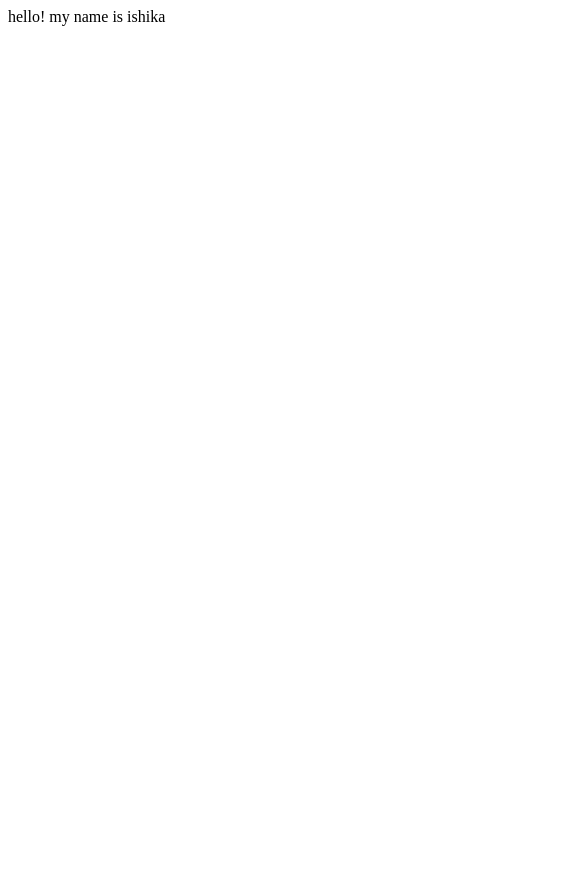
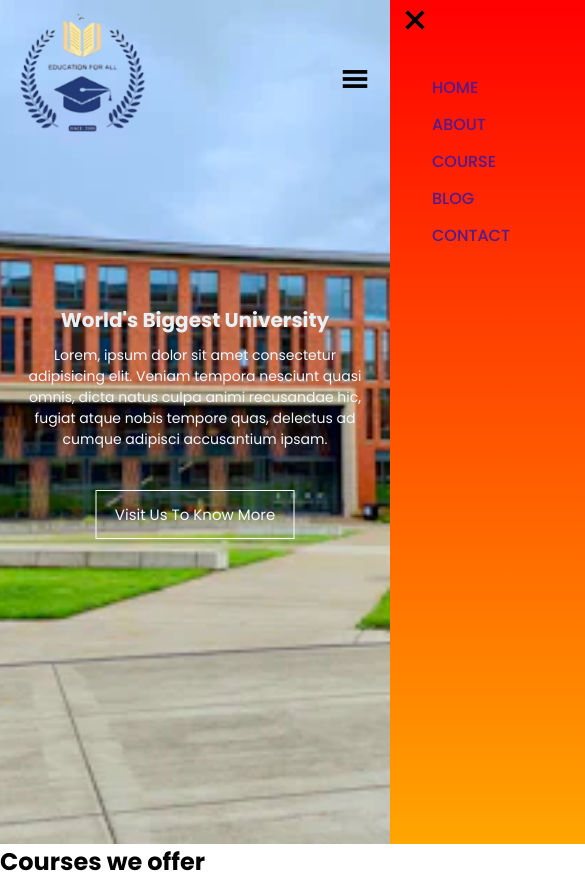
Before and after one commit to Ishika-Singhal/Website, a plain HTML site: page index.html in a window 390 px wide. Shown: the whole page, 585 px wide, since content can reach past the window. Before the commit the page ends 844 px from the top, so only its background shows below. Drawn offline with nearby package versions, Linux system fonts and the light colour scheme.

Commit message:
header page

```diff
--- a/index.html
+++ b/index.html
@@ -5,8 +5,58 @@
     <meta name="viewport" content="width=device-width, initial-scale=1.0">
     <meta http-equiv="X-UA-Compatible" content="ie=edge">
     <title>Document</title>
+    <link rel="stylesheet" href="https://fonts.googleapis.com/css2?family=Material+Symbols+Outlined:opsz,wght,FILL,GRAD@24,400,0,0" />
+    <link rel="stylesheet" href="style.css">
 </head>
 <body>
-      hello! my name is ishika
+
+    <!-- header -->
+      <section class="header">
+          <nav>
+              <a href="index.html"><img src="bgr.png" alt="logo"></a>
+              <div class="navlinks" id="nav-links">
+                    <span class="material-symbols-outlined icon" onclick="hideMenu()">
+                            close
+                            </span>
+
+                <ul>
+                      <li><a href="">HOME</a> </li>
+                      <li><a href="">ABOUT</a></li>
+                      <li><a href="">COURSE</a></li>
+                      <li><a href="">BLOG</a></li>
+                      <li><a href="">CONTACT</a></li>
+                  </ul>
+
+              </div>
+              <span class="material-symbols-outlined icon" onclick="showMenu()">
+                    menu
+                    </span>
+          </nav>
+
+          <div class="textbox">
+              <h1>World's Biggest University</h1>
+              <p>Lorem, ipsum dolor sit amet consectetur adipisicing elit. Veniam tempora nesciunt quasi omnis, dicta natus culpa animi recusandae hic, fugiat atque nobis tempore quas, delectus ad cumque adipisci accusantium ipsam.</p>
+              <a href="" class="headbtn">Visit Us To Know More</a>
+
+          </div>
+      </section>
+
+
+<!-- courses -->
+      <section class="course">
+           <h1>Courses we offer</h1>
+      </section>
+
+      <!-- javascript for toggle menu -->
+      <script>
+var navlinks=document.getElementById("nav-links");
+function showMenu(){
+    navlinks.style.right="0";
+}
+function hideMenu(){
+    navlinks.style.right="-200px";
+}
+
+      </script>
 </body>
 </html>
--- a/style.css
+++ b/style.css
@@ -1,5 +1,137 @@
+@import url('https://fonts.googleapis.com/css2?family=Poppins:ital,wght@0,100;0,200;0,300;0,400;0,500;0,600;0,700;0,800;0,900;1,100;1,200;1,300;1,400;1,500;1,600;1,700;1,800;1,900&display=swap');
+
 *{
     margin:0;
     padding: 0;
     box-sizing: border-box;
+    font-family: "Poppins", sans-serif;
 }
+
+.header{
+    min-height: 100vh;
+    width:100vw;
+    background-image:url('cllg.jpg');
+    background-repeat: no-repeat;
+    background-size: cover;
+    background-position:center;
+    background-attachment: fixed;
+
+}
+
+nav{
+    display: flex;
+    flex-flow: row nowrap;
+    padding: 5px 10px;
+    justify-content: space-between;
+    align-items: center;
+}
+
+nav img{
+    width:150px;
+}
+
+.navlinks{
+    flex:1;
+    text-align:right;
+}
+
+.navlinks ul li{
+    list-style: none;
+    display: inline-block;
+    padding:5px 12px;
+    position: relative;
+}
+
+.navlinks ul li a{
+    text-decoration: none;
+    font-size:1rem;
+    font-weight: 500;
+
+}
+
+.navlinks ul li::after{
+    content:" ";
+    width:0%;
+    height: 2px;
+    margin: auto;
+    display: block;
+    background: #02212e;
+    transition: all 0.5s;
+}
+
+.navlinks ul li:hover::after{
+    width:100%;
+    transition: all 0.5s;
+}
+
+.textbox{
+    width:90%;
+    color: rgb(230, 241, 245);
+    position: absolute;
+    top:50%;
+    left:50%;
+    transform: translate(-50%,-50%);
+    text-align: center
+}
+
+.textbox h1{
+    font-size:62px;
+}
+
+.textbox p{
+    margin:10px 0 40px;
+    font-size: 14px;
+    color: aliceblue
+}
+
+.headbtn{
+    display: inline-block;
+    text-decoration: none;
+    color: aliceblue;
+    font-size: 15px;
+    border:1px solid white;
+    padding:12px 18px;
+    background: transparent;
+    cursor: pointer;
+    position: relative;
+}
+
+.headbtn:hover{
+   border:1px solid #f44336;
+   background-color: #f44336;
+   transition: all 1s;
+}
+
+.icon{
+    display: none;
+}
+@media screen and (max-width:700px){
+    .textbox h1{
+        font-size:20px;
+    }
+    .navlinks ul li{
+        display: block;
+    }
+    .navlinks{
+        position: absolute;
+        background-image:linear-gradient(red,orange);
+        height: 100vh;
+        width: 200px;
+        top:0;
+        right: -200px;
+        text-align: left;
+        z-index: 2;
+        transition: all 1s;
+    }
+    .icon{
+        display: block;
+        font-size: 30px;
+        margin: 5px 10px;
+        cursor: pointer;
+        font-weight: 900;
+    }
+
+    .navlinks ul{
+        padding: 30px;
+    }
+}
```
Also changed, not shown: bgr.png (added), cllg.jpg (added).
